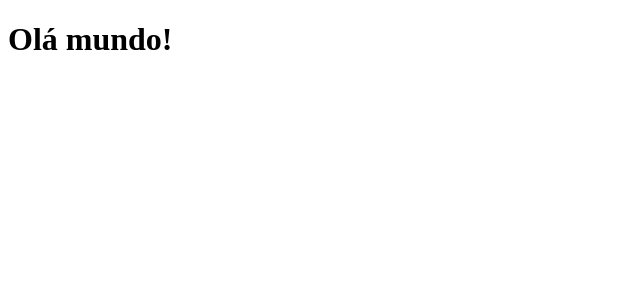
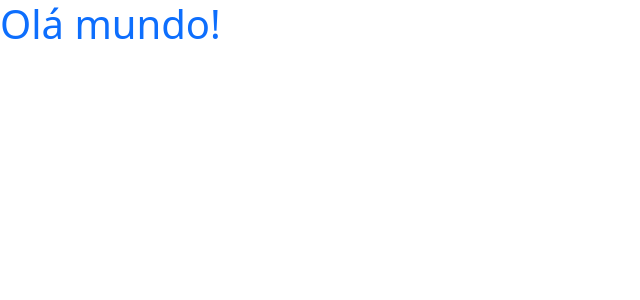
Before and after one commit to Lucas-Severo96/projeto-sds3, a React (Create React App) app in the folder frontend/: page / in a window 1280 px wide. Shown: the top 300 px of the page, without its empty margins (0-640 px from the left). Built offline with nearby package versions, Linux system fonts and the light colour scheme.

Commit message:
Bootstrap

```diff
--- a/frontend/package.json
+++ b/frontend/package.json
@@ -3,6 +3,7 @@
   "version": "0.1.0",
   "private": true,
   "dependencies": {
+    "@popperjs/core": "^2.9.3",
     "@testing-library/jest-dom": "^5.11.4",
     "@testing-library/react": "^11.1.0",
     "@testing-library/user-event": "^12.1.10",
@@ -10,6 +11,7 @@
     "@types/node": "^12.0.0",
     "@types/react": "^17.0.0",
     "@types/react-dom": "^17.0.0",
+    "bootstrap": "^5.1.0",
     "react": "^17.0.2",
     "react-dom": "^17.0.2",
     "react-scripts": "4.0.3",
--- a/frontend/src/App.tsx
+++ b/frontend/src/App.tsx
@@ -1,7 +1,7 @@
 function App() {
   return (
     <div>
-     <h1> Olá mundo!</h1>
+     <h1 className="text-primary">Olá mundo!</h1>
     </div>
   );
 }
--- a/frontend/src/index.tsx
+++ b/frontend/src/index.tsx
@@ -1,5 +1,7 @@
 import React from 'react';
 import ReactDOM from 'react-dom';
+import 'bootstrap/dist/css/bootstrap.css';
+import 'assets/css/styles.css';
 import App from './App';
 
 
```
Also changed, not shown: frontend/src/assets/css/styles.css (added), 1 other file (tests, documents, lock files or other folders).
